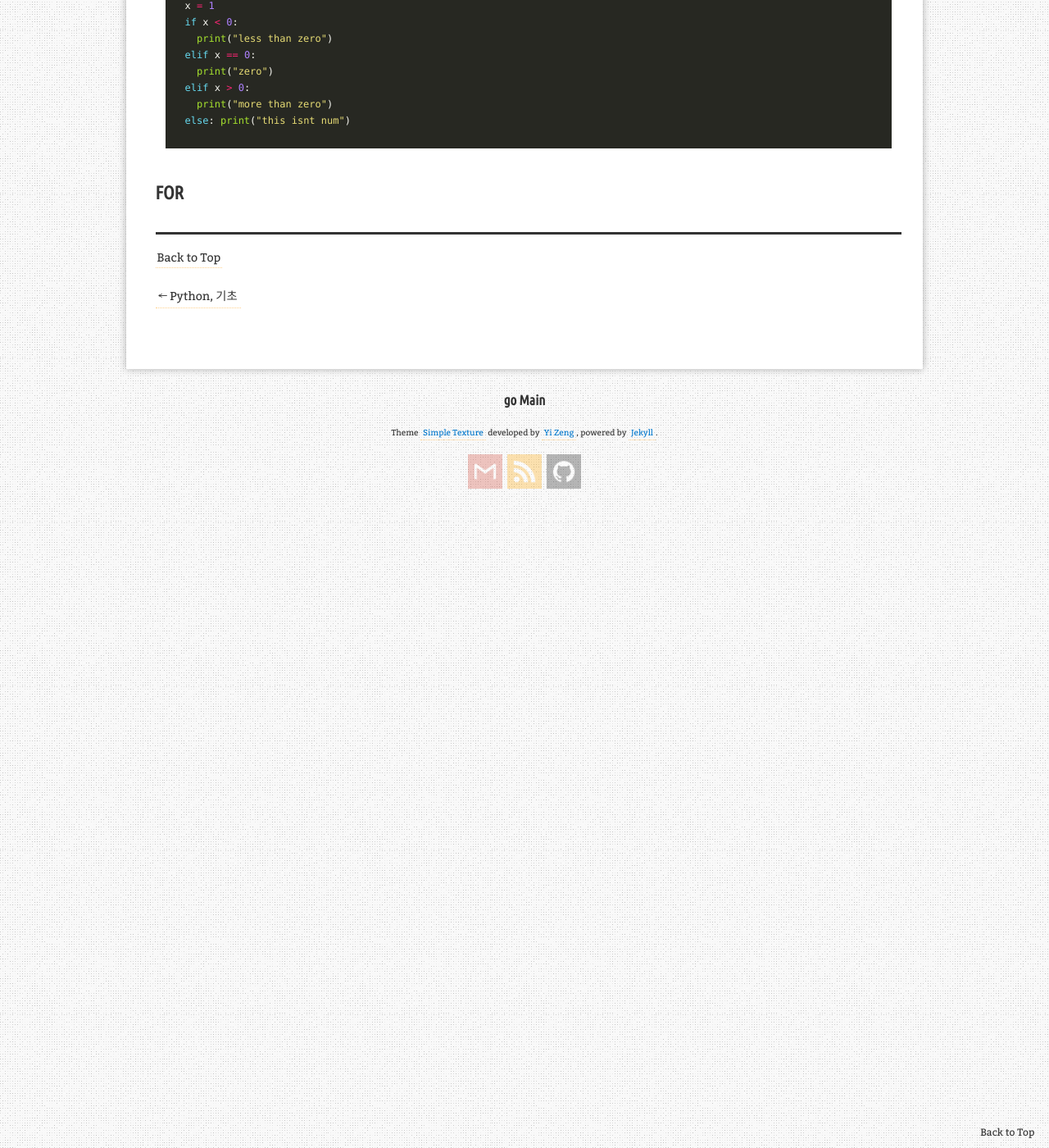
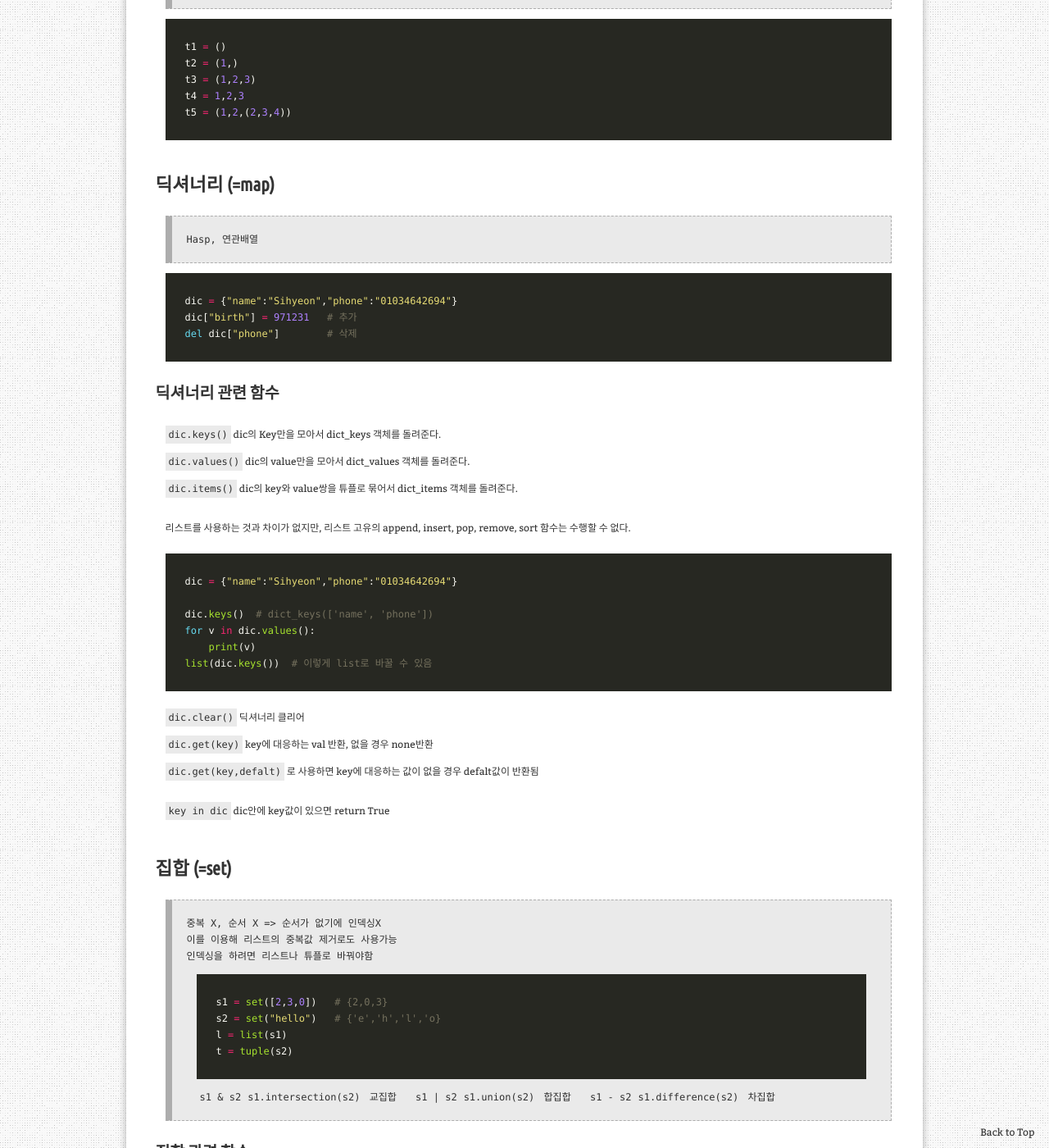
Before and after one commit to aristohyun/aristohyun.github.io, a Jekyll site: the page built from _posts/2020-10-06-Python-First.md, in a window 1280 px wide and 1400 px high, scrolled down 4363 px. Shown: the whole window at 82% size. Built offline with Jekyll 4.4.1, drawn with Linux system fonts in a browser that asks for light colours; comment, search, counter and statistics services are not loaded; some of the changed text lies outside the part shown.

Commit message:
update python

```diff
--- a/_posts/2020-10-06-Python-First.md
+++ b/_posts/2020-10-06-Python-First.md
@@ -159,16 +159,64 @@ f'나의 이름은 {name}입니다. 나이는 {age}입니다.'
 <span class="margin"> `s.split()` 아무값도 넣지 않아주면 공백을 기준으로 문자열을 나누어 리스트로 저장</span>
 <span class="margin">     특정 값을 넣으면 해당 값으로 나눔</span>
 
-# 제어문
-## IF
+## 튜플
+> 리스트와 달리 튜플은 값의 변경이 X
+> 그 외 인덱싱, 슬라이싱, + * 의 역할은 리스트와 동일
+
 ~~~ python
-x = 1
-if x < 0:
-  print("less than zero")
-elif x == 0:
-  print("zero")
-elif x > 0:
-  print("more than zero")
-else: print("this isnt num")
+t1 = ()
+t2 = (1,)
+t3 = (1,2,3)
+t4 = 1,2,3
+t5 = (1,2,(2,3,4))
 ~~~
-## FOR
+
+## 딕셔너리 (=map)
+> Hasp, 연관배열
+
+~~~ python
+dic = {"name":"Sihyeon","phone":"01034642694"}
+dic["birth"] = 971231   # 추가
+del dic["phone"]        # 삭제
+~~~
+
+### 딕셔너리 관련 함수
+<span class="margin">`dic.keys()` dic의 Key만을 모아서 dict_keys 객체를 돌려준다.</span>
+<span class="margin">`dic.values()` dic의 value만을 모아서 dict_values 객체를 돌려준다.</span>
+<span class="margin">`dic.items()` dic의 key와 value쌍을 튜플로 묶어서 dict_items 객체를 돌려준다.</span>
+
+<span class="margin">리스트를 사용하는 것과 차이가 없지만, 리스트 고유의 append, insert, pop, remove, sort 함수는 수행할 수 없다.</span>
+
+~~~ python
+dic = {"name":"Sihyeon","phone":"01034642694"}
+
+dic.keys()  # dict_keys(['name', 'phone'])
+for v in dic.values():
+    print(v)
+list(dic.keys())  # 이렇게 list로 바꿀 수 있음
+~~~
+
+<span class="margin">`dic.clear()` 딕셔너리 클리어</span>
+<span class="margin">`dic.get(key)` key에 대응하는 val 반환, 없을 경우 none반환</span>
+<span class="margin">`dic.get(key,defalt)` 로 사용하면 key에 대응하는 값이 없을 경우 defalt값이 반환됨</span>
+
+<span class="margin">`key in dic` dic안에 key값이 있으면 return True</span>
+
+## 집합 (=set)
+> 중복 X, 순서 X => 순서가 없기에 인덱싱X
+> 이를 이용해 리스트의 중복값 제거로도 사용가능
+> 인덱싱을 하려면 리스트나 튜플로 바꿔야함
+~~~ python
+s1 = set([2,3,0])   # {2,0,3}
+s2 = set("hello")   # {'e','h','l','o}
+l = list(s1)
+t = tuple(s2)
+~~~
+<span class="margin">`s1 & s2``s1.intersection(s2)` 교집합</span>
+<span class="margin">`s1 | s2``s1.union(s2)` 합집합</span>
+<span class="margin">`s1 - s2``s1.difference(s2)` 차집합</span>
+
+### 집합 관련 함수
+<span class="margin">`s.add(val)` 집합 s에 val 삽입</span>
+<span class="margin">`s.update(list)` 집합 s에 list의 값들 추가</span>
+<span class="margin">`s.remove(val)` s의 val값 삭제</span>
```
Also changed, not shown: _posts/2020-10-06-Python-Basic.md (+51 -15 lines).
